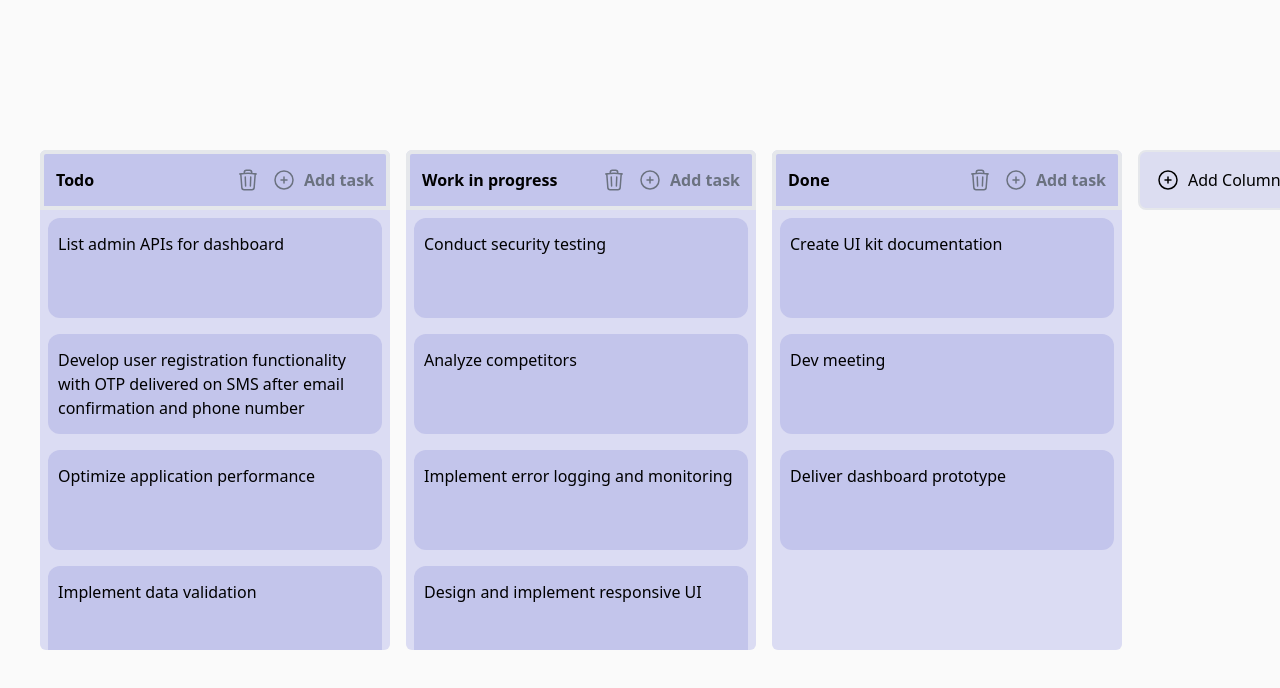
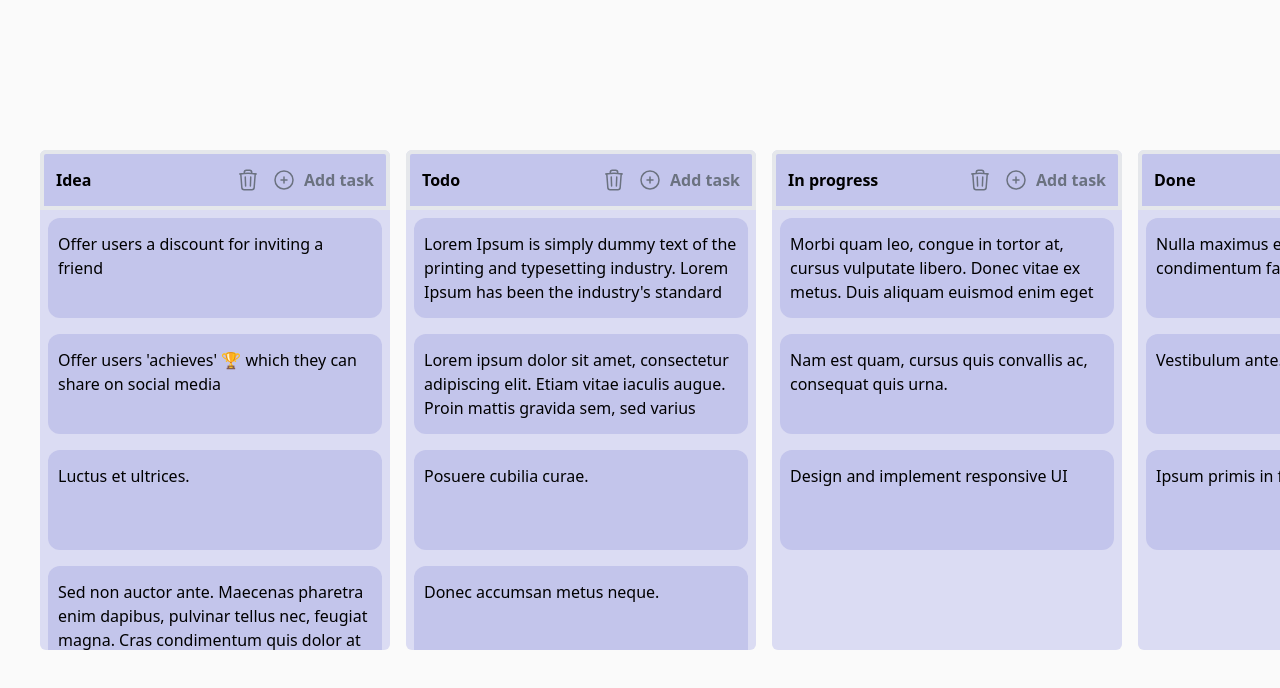
Before and after one commit to dariadia/kanban, a React (Create React App) app: page / in a window 1280 px wide. Shown: the top 688 px of the page. Built offline with nearby package versions, Linux system fonts and the light colour scheme.

Commit message:
add tasks

```diff
--- a/src/components/data/tasks.ts
+++ b/src/components/data/tasks.ts
@@ -1,13 +1,17 @@
 import { Column, Task } from "../../types/board"
 
 export const defaultCols: Column[] = [
+  {
+    selfUuid: "idea",
+    title: "Idea",
+  },
   {
     selfUuid: "todo",
     title: "Todo",
   },
   {
-    selfUuid: "doing",
-    title: "Work in progress",
+    selfUuid: "in-progress",
+    title: "In progress",
   },
   {
     selfUuid: "done",
@@ -17,69 +21,79 @@ export const defaultCols: Column[] = [
 
 export const defaultTasks: Task[] = [
   {
-    selfUuid: "1",
-    columnUuid: "todo",
-    inner: "List admin APIs for dashboard",
+    selfUuid: "jdofs32",
+    columnUuid: "idea",
+    inner: "Offer users a discount for inviting a friend",
   },
   {
-    selfUuid: "2",
+    selfUuid: "jd9dsfs32",
+    columnUuid: "idea",
+    inner: "Offer users 'achieves' 🏆 which they can share on social media",
+  },
+  {
+    selfUuid: "fdsj32",
+    columnUuid: "todo",
+    inner: "Lorem Ipsum is simply dummy text of the printing and typesetting industry. Lorem Ipsum has been the industry's standard dummy text ever since the 1500s, when an unknown printer took a galley of type and scrambled it to make a type specimen book. It has survived not only five centuries, but also the leap into electronic typesetting, remaining essentially unchanged.",
+  },
+  {
+    selfUuid: "fsdjk324",
     columnUuid: "todo",
     inner:
-      "Develop user registration functionality with OTP delivered on SMS after email confirmation and phone number confirmation",
+      "Lorem ipsum dolor sit amet, consectetur adipiscing elit. Etiam vitae iaculis augue. Proin mattis gravida sem, sed varius ipsum eleifend pellentesque.",
   },
   {
-    selfUuid: "3",
-    columnUuid: "doing",
-    inner: "Conduct security testing",
+    selfUuid: "fsdm23k",
+    columnUuid: "in-progress",
+    inner: "Morbi quam leo, congue in tortor at, cursus vulputate libero. Donec vitae ex metus. Duis aliquam euismod enim eget condimentum.",
   },
   {
-    selfUuid: "4",
-    columnUuid: "doing",
-    inner: "Analyze competitors",
+    selfUuid: "kdsp32",
+    columnUuid: "in-progress",
+    inner: "Nam est quam, cursus quis convallis ac, consequat quis urna.",
   },
   {
-    selfUuid: "5",
+    selfUuid: "f240jms",
     columnUuid: "done",
-    inner: "Create UI kit documentation",
+    inner: "Nulla maximus elit pharetra justo condimentum facilisis.",
   },
   {
-    selfUuid: "6",
+    selfUuid: "masp32",
     columnUuid: "done",
-    inner: "Dev meeting",
+    inner: "Vestibulum ante.",
   },
   {
-    selfUuid: "7",
+    selfUuid: "esdefnk23l",
     columnUuid: "done",
-    inner: "Deliver dashboard prototype",
+    inner: "Ipsum primis in faucibus orci.",
   },
   {
-    selfUuid: "8",
-    columnUuid: "todo",
-    inner: "Optimize application performance",
+    selfUuid: "gsfpq3",
+    columnUuid: "idea",
+    inner: "Luctus et ultrices.",
   },
   {
-    selfUuid: "9",
+    selfUuid: "mrp23o",
     columnUuid: "todo",
-    inner: "Implement data validation",
+    inner: "Posuere cubilia curae.",
   },
   {
-    selfUuid: "10",
+    selfUuid: "fm230ke",
     columnUuid: "todo",
-    inner: "Design database schema",
+    inner: "Donec accumsan metus neque.",
   },
   {
-    selfUuid: "11",
+    selfUuid: "dsj20kf",
     columnUuid: "todo",
-    inner: "Integrate SSL web certificates into workflow",
+    inner: "Vitae convallis odio mattis ac. Quisque quis enim rhoncus urna lobortis maximus a vel arcu.",
   },
   {
-    selfUuid: "12",
-    columnUuid: "doing",
-    inner: "Implement error logging and monitoring",
+    selfUuid: "frsjk232l",
+    columnUuid: "idea",
+    inner: "Sed non auctor ante. Maecenas pharetra enim dapibus, pulvinar tellus nec, feugiat magna. Cras condimentum quis dolor at vestibulum. Pellentesque tellus sem, maximus nec efficitur at, vehicula at enim. Vestibulum semper egestas lacus eget lacinia. Donec commodo euismod justo. Quisque turpis ipsum, auctor vel arcu eget, varius pretium turpis.",
   },
   {
-    selfUuid: "13",
-    columnUuid: "doing",
+    selfUuid: "sdfk45",
+    columnUuid: "in-progress",
     inner: "Design and implement responsive UI",
   },
 ]
```
